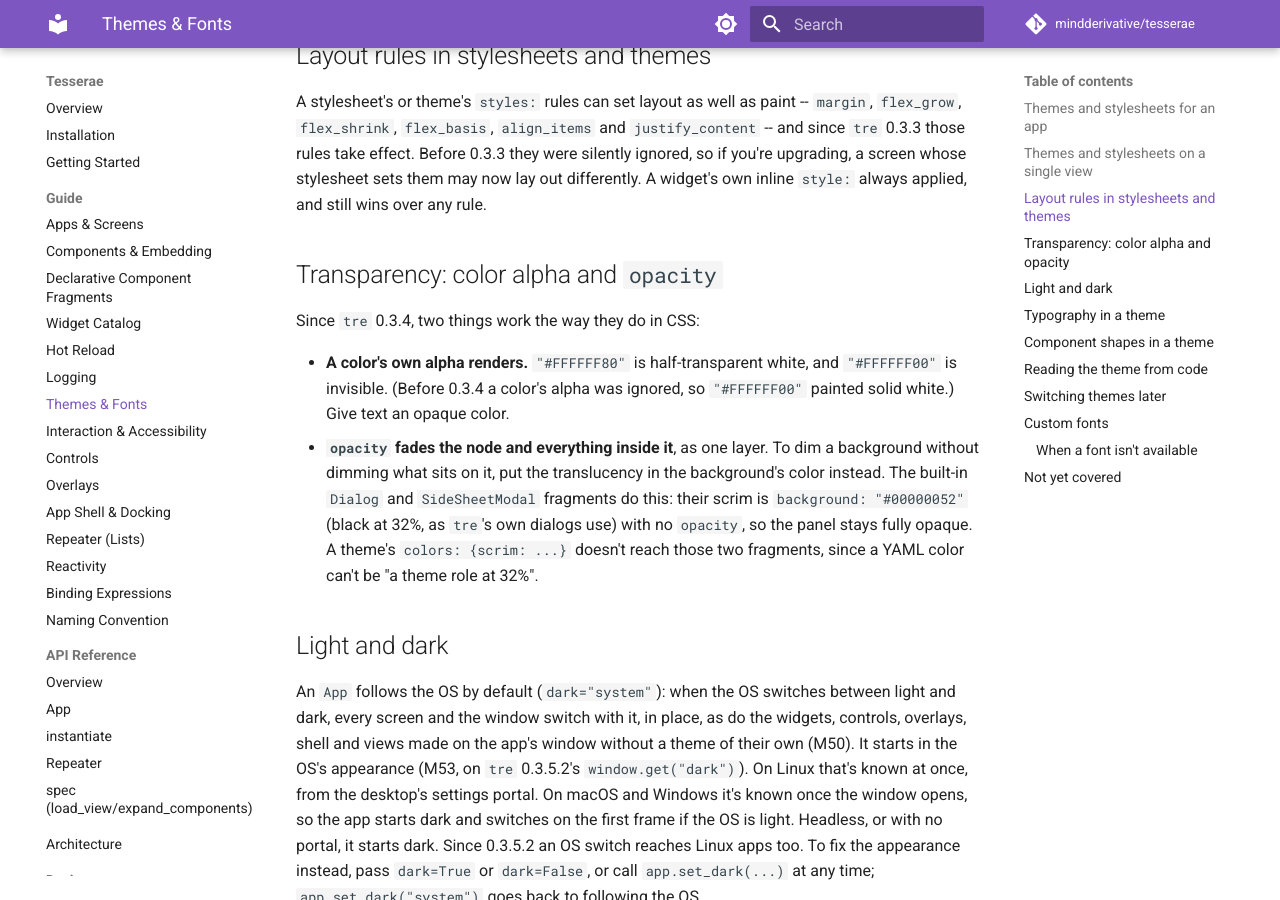
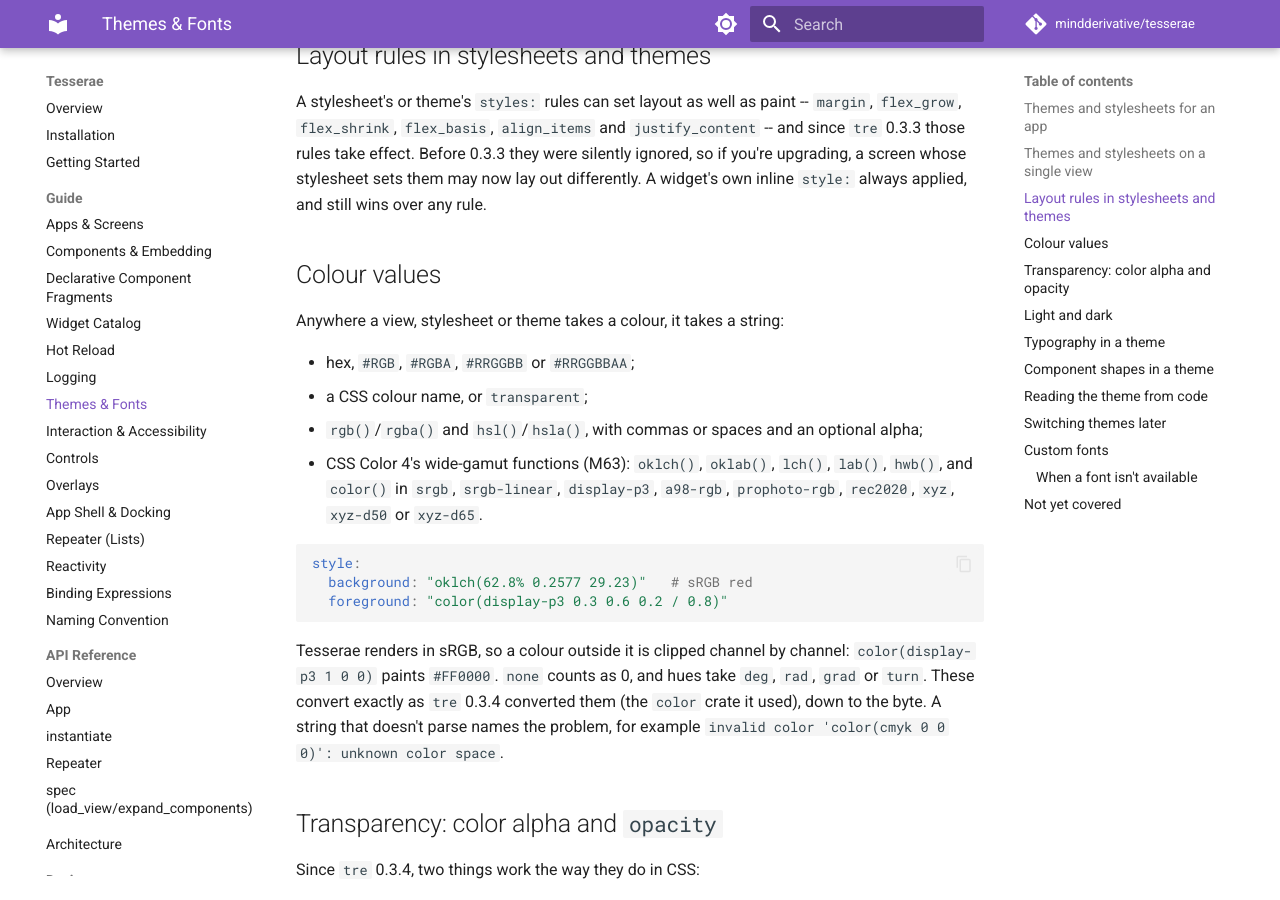
Before and after one commit to mindderivative/tesserae, an MkDocs documentation site: the page built from docs/guide/themes-and-fonts.md, in a window 1280 px wide and 900 px high, scrolled down 1503 px. Built offline with MkDocs 1.6.1 and Material for MkDocs 9.7.7, drawn with Linux system fonts in a browser that asks for light colours; comment, search, counter and statistics services are not loaded.

Commit message:
M63: CSS wide-gamut colours -- docs and tracker (#16)
Co-Authored-By: Claude Opus 5.5 <noreply@anthropic.com>

````diff
--- a/docs/guide/themes-and-fonts.md
+++ b/docs/guide/themes-and-fonts.md
@@ -77,6 +77,32 @@ take effect. Before 0.3.3 they were silently ignored, so if you're
 upgrading, a screen whose stylesheet sets them may now lay out
 differently. A widget's own inline `style:` always applied, and still
 wins over any rule.
+
+## Colour values
+
+Anywhere a view, stylesheet or theme takes a colour, it takes a string:
+
+- hex, `#RGB`, `#RGBA`, `#RRGGBB` or `#RRGGBBAA`;
+- a CSS colour name, or `transparent`;
+- `rgb()`/`rgba()` and `hsl()`/`hsla()`, with commas or spaces and an
+  optional alpha;
+- CSS Color 4's wide-gamut functions (M63): `oklch()`, `oklab()`,
+  `lch()`, `lab()`, `hwb()`, and `color()` in `srgb`, `srgb-linear`,
+  `display-p3`, `a98-rgb`, `prophoto-rgb`, `rec2020`, `xyz`, `xyz-d50`
+  or `xyz-d65`.
+
+```yaml
+style:
+  background: "oklch(62.8% 0.2577 29.23)"   # sRGB red
+  foreground: "color(display-p3 0.3 0.6 0.2 / 0.8)"
+```
+
+Tesserae renders in sRGB, so a colour outside it is clipped channel by
+channel: `color(display-p3 1 0 0)` paints `#FF0000`. `none` counts as 0,
+and hues take `deg`, `rad`, `grad` or `turn`. These convert exactly as
+`tre` 0.3.4 converted them (the `color` crate it used), down to the byte.
+A string that doesn't parse names the problem, for example `invalid color
+'color(cmyk 0 0 0)': unknown color space`.
 
 ## Transparency: color alpha and `opacity`
 
````
Also changed, not shown: BUILD_TRACKER.md (+7 -7 lines), LOG.md (+18 -0 lines), docs/design/building-blocks.md (+9 -3 lines).
